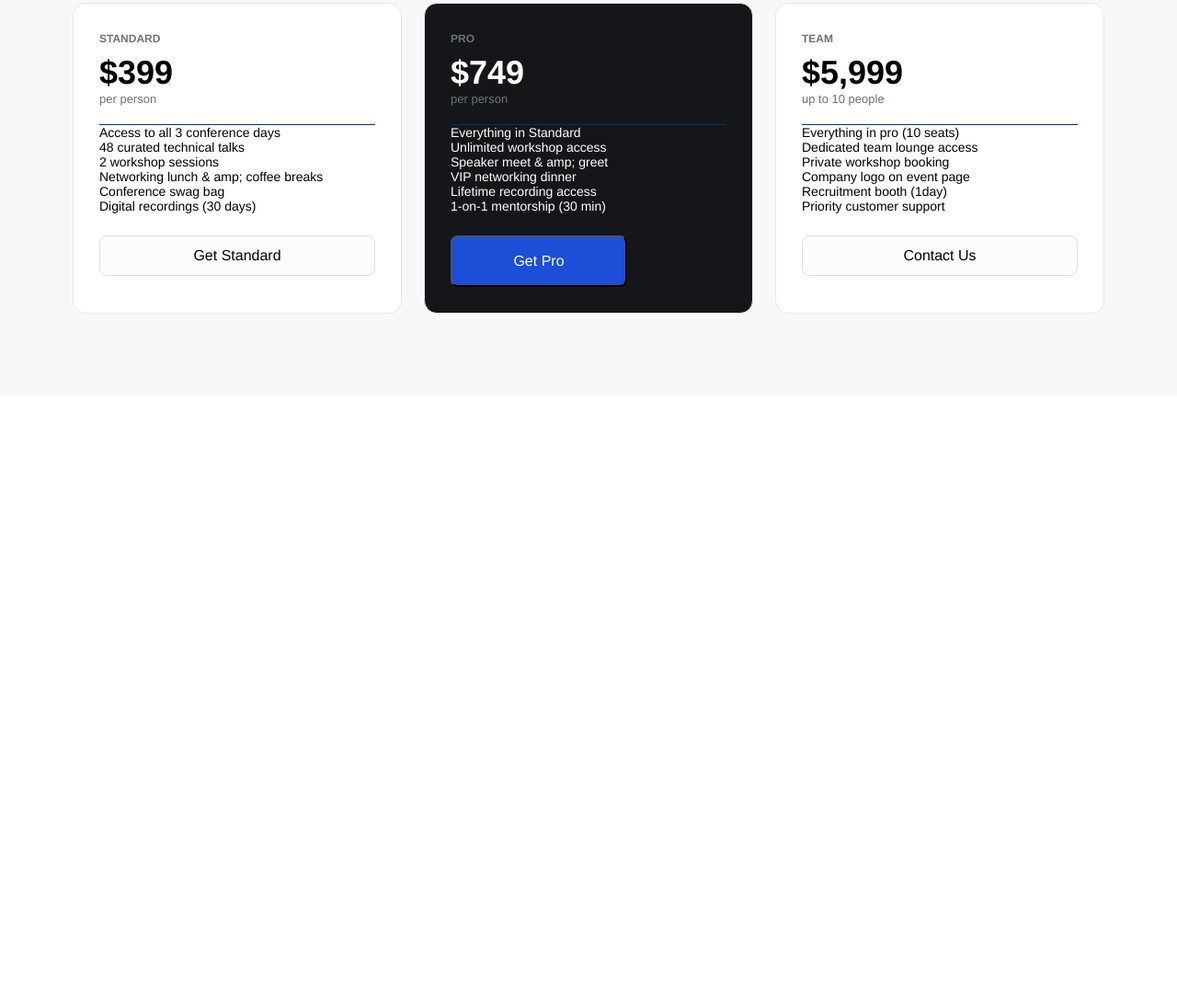
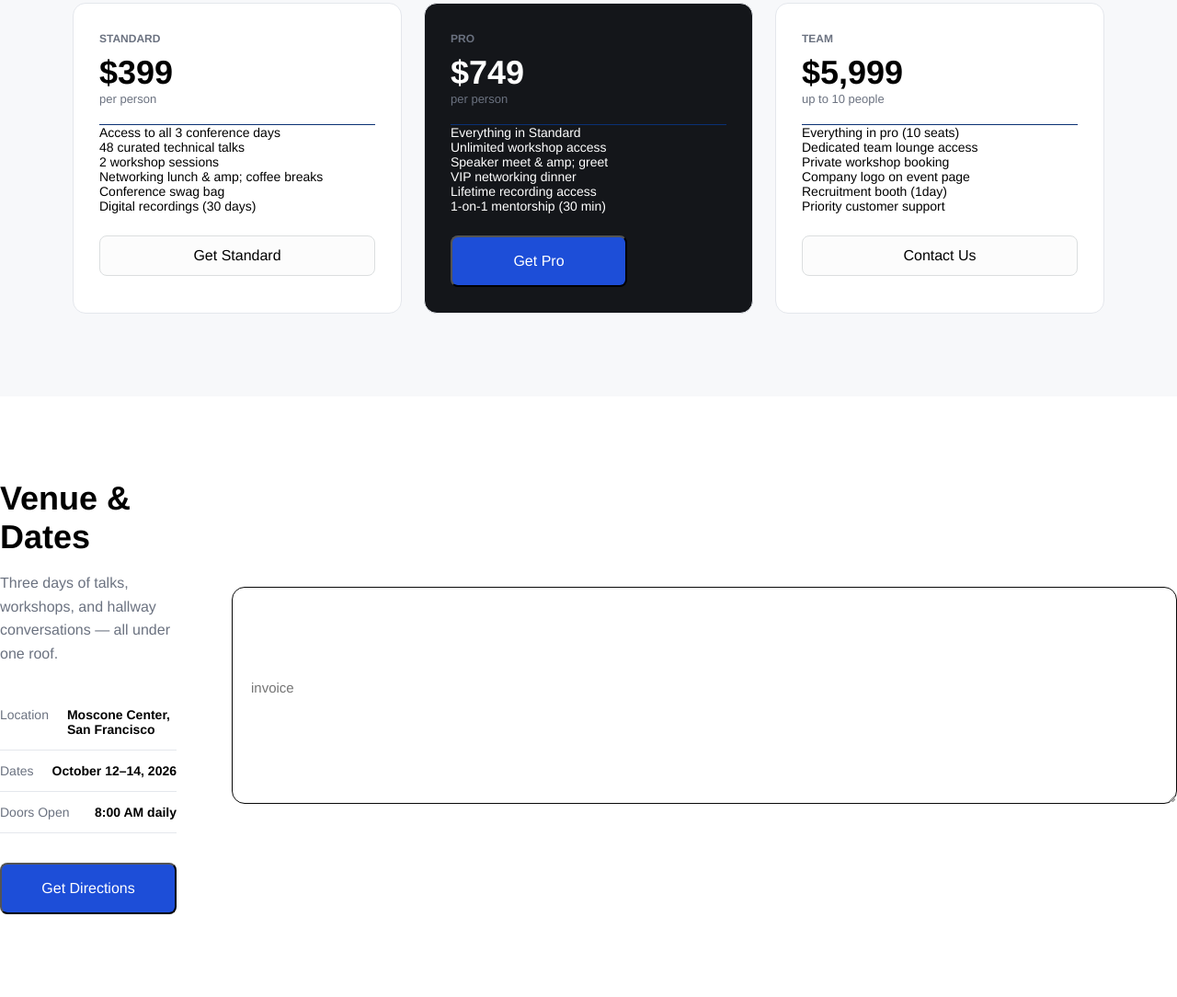
Before and after one commit to Sresto2001/Assignment-portfolio, a plain HTML site: page index.html in a window 1280 px wide. Shown: the part 2115-3199 px from the top of the page at 92% size. Before the commit the page ends 2546 px from the top, so only its background shows below. Drawn offline with nearby package versions, Linux system fonts and the light colour scheme.

Commit message:
venu section added by using Ai

```diff
--- a/index.html
+++ b/index.html
@@ -149,5 +149,49 @@
     </div>
 </section>
 </main>
+
+
+
+
+
+<!---this section html and css  use by AI for special 10 marks -->
+
+<!---------venue section -->
+<section class="venue-section container">
+    <div class="venue-flex">
+
+        <div class="venue-info">
+            <h2 class="venue-title">Venue &  Dates</h2>
+            <p class="venue-desc">
+                Three days of talks, workshops, and hallway conversations —
+                all under one roof.
+            </p>
+
+            <ul class="venue-details">
+                <li>
+                    <span class="venue-label">Location</span>
+                    <span class="venue-value">Moscone Center, San Francisco</span>
+                </li>
+                <li>
+                    <span class="venue-label">Dates</span>
+                    <span class="venue-value">October 12–14, 2026</span>
+                </li>
+                <li>
+                    <span class="venue-label">Doors Open</span>
+                    <span class="venue-value">8:00 AM daily</span>
+                </li>
+            </ul>
+
+            <button class="btn-primary">Get Directions</button>
+        </div>
+
+        <div class="text-box">
+           <textarea name="Invoice" id="" placeholder="invoice"></textarea>
+        </div>
+
+    </div>
+</section>
+
+
 </body>
 </html>
--- a/styles.css
+++ b/styles.css
@@ -241,3 +241,78 @@ ul li a{
     border-radius: 8px;
     cursor: pointer;
 }
+
+
+
+
+/*---------this section use by ai for special 10 marks----------*/
+
+.venue-section{
+    padding: 90px 0;
+}
+
+.venue-flex{
+    display: flex;
+    justify-content: space-between;
+    align-items: center;
+    gap: 60px;
+}
+
+.venue-info{
+    flex: 1;
+}
+
+.venue-title{
+    font-size: 36px;
+    font-weight: 700;
+    margin-bottom: 16px;
+}
+
+.venue-desc{
+    color: #6b7280;
+    line-height: 1.6;
+    margin-bottom: 32px;
+    max-width: 420px;
+}
+
+.venue-details{
+    display: block;
+    list-style: none;
+    margin-bottom: 32px;
+}
+
+.venue-details li{
+    display: flex;
+    justify-content: space-between;
+    max-width: 420px;
+    padding: 14px 0;
+    border-bottom: 1px solid #e4e7ec;
+    gap: 20px;
+}
+
+.venue-label{
+    color: #6b7280;
+    font-size: 14px;
+}
+
+.venue-value{
+    font-weight: 700;
+    font-size: 14px;
+}
+
+.text-box{
+    width: 100%;
+    height: 100%;
+    border-radius: 14px;
+    display: block;
+}
+
+.text-box textarea{
+    width: 100%;
+    height: 100%;
+    border: 1px solid rgb(8, 8, 8);
+    border-radius: 14px;
+    padding: 100px 20px;
+    font-size: 15px;
+    box-sizing: border-box;
+}
```
